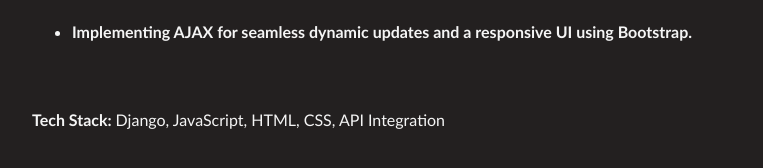
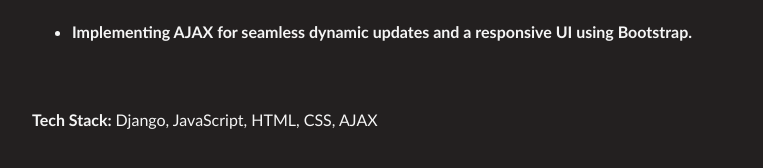
Before and after one commit to shibinshibii/my-portfolio, a React (Vite) app: page /socialmedia in a window 1280 px wide. Shown: the part 420-588 px from the top of the page, without its empty margins (306-1069 px from the left). Built offline with nearby package versions, Linux system fonts and the light colour scheme; a web font is replaced by a local one.

Commit message:
test commit

```diff
--- a/src/Socialmedia.jsx
+++ b/src/Socialmedia.jsx
@@ -19,7 +19,7 @@
                     and a real-time chat system.  </li>
                     <li>Implementing AJAX for seamless dynamic updates and a responsive UI using Bootstrap. </li>
                 </ul>
-                <p><b>Tech Stack:  </b>Django, JavaScript, HTML, CSS, API Integration </p>
+                <p><b>Tech Stack:  </b>Django, JavaScript, HTML, CSS, AJAX</p>
             </div>
 
         </motion.div>
```
